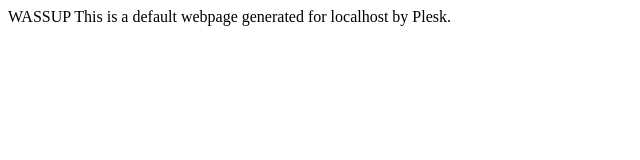
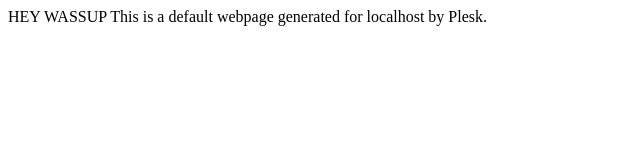
Before and after one commit to syren-digital/tran-tracker, a plain HTML site: page index.html in a window 1280 px wide. Shown: the whole page, without its empty margins (0-640 px from the left). Drawn offline with Linux system fonts and the light colour scheme.

Commit message:
Update with Hey

```diff
--- a/index.html
+++ b/index.html
@@ -6,6 +6,6 @@
     <meta name="copyright" content="Copyright 1999-2020. Plesk International GmbH. All rights reserved.">
 </head>
 <body>
-    WASSUP This is a default webpage generated for <script>document.write(location.hostname)</script> by Plesk.
+    HEY WASSUP This is a default webpage generated for <script>document.write(location.hostname)</script> by Plesk.
 </body>
 </html>
```
